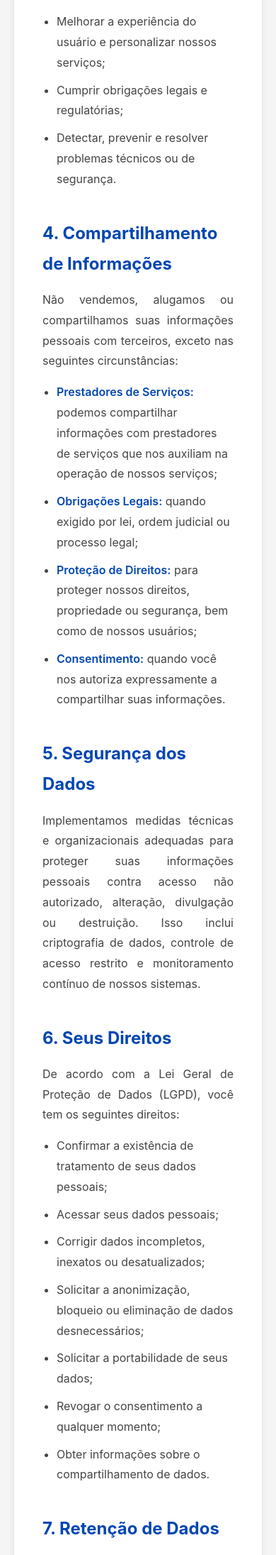
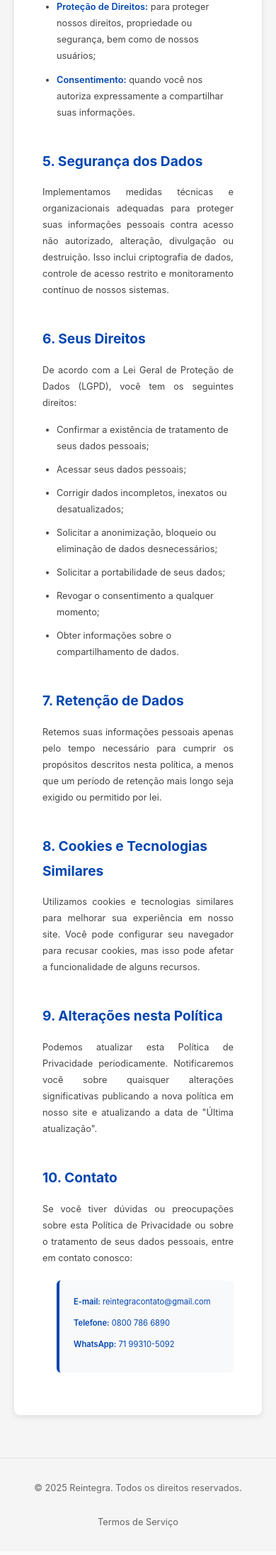
Before and after one commit to PaulaAnacleto/REINTEGRA, a PHP site: page /View/Politica-privacidade.php in a window 390 px wide. Shown: the part 1863-4054 px from the top of the page at 71% size. After the commit the page ends 4015 px from the top, so only its background shows below. Run offline with PHP 8.4, Linux system fonts and the light colour scheme; some libraries are stand-ins or nearby versions.

Commit message:
Responsividade

```diff
--- a/Templates/css/politica-privacidade.css
+++ b/Templates/css/politica-privacidade.css
@@ -199,3 +199,85 @@ html {
     background-color: #0146B1;
     color: white;
 }
+
+
+
+
+
+
+
+
+/* Responsividade */
+
+/*computador menor*/
+@media (max-width: 1200px) {
+  .conteudo {
+    gap: 20px;
+  }
+
+}
+
+
+/* tablet */
+@media only screen and (min-width: 520px) and (max-width: 1024px) {
+
+  .title {
+    font-size: 2rem;
+  }
+
+
+.footer-text {
+  font-size: 0.8rem;
+  margin-bottom: 10px;
+}
+
+.footer-links {
+  gap: 20px;
+}
+
+.footer-link {
+  font-size: 0.8rem;
+}
+}
+
+
+/* celular */
+
+@media only screen and (min-width: 320px) and (max-width: 520px) {
+
+ .title {
+    font-size: 1.5rem;
+  }
+
+  .footer-text {
+  font-size: 0.8rem;
+  margin-bottom: 5px;
+}
+
+.footer-links {
+  gap: 20px;
+}
+
+.footer-link {
+  font-size: 0.8rem;
+}
+
+.update-date{
+    font-size: 0.8rem;
+}
+
+.content h2{
+font-size: 1.2rem;
+}
+
+.content p{
+    font-size: 0.8rem;
+}
+.content li{
+    font-size: 0.8rem;
+}
+.contact-info li{
+  font-size: 0.7rem;
+
+}
+}
```
